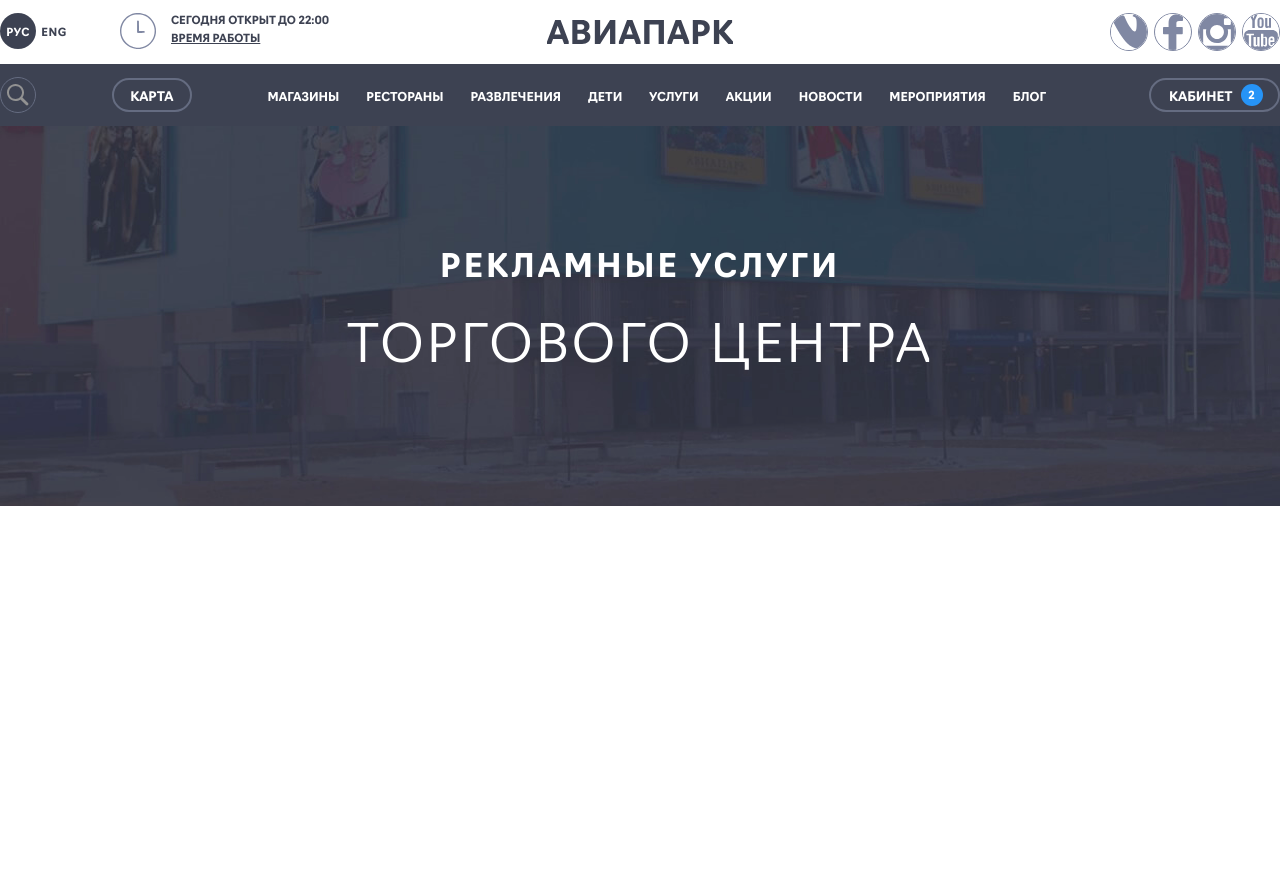
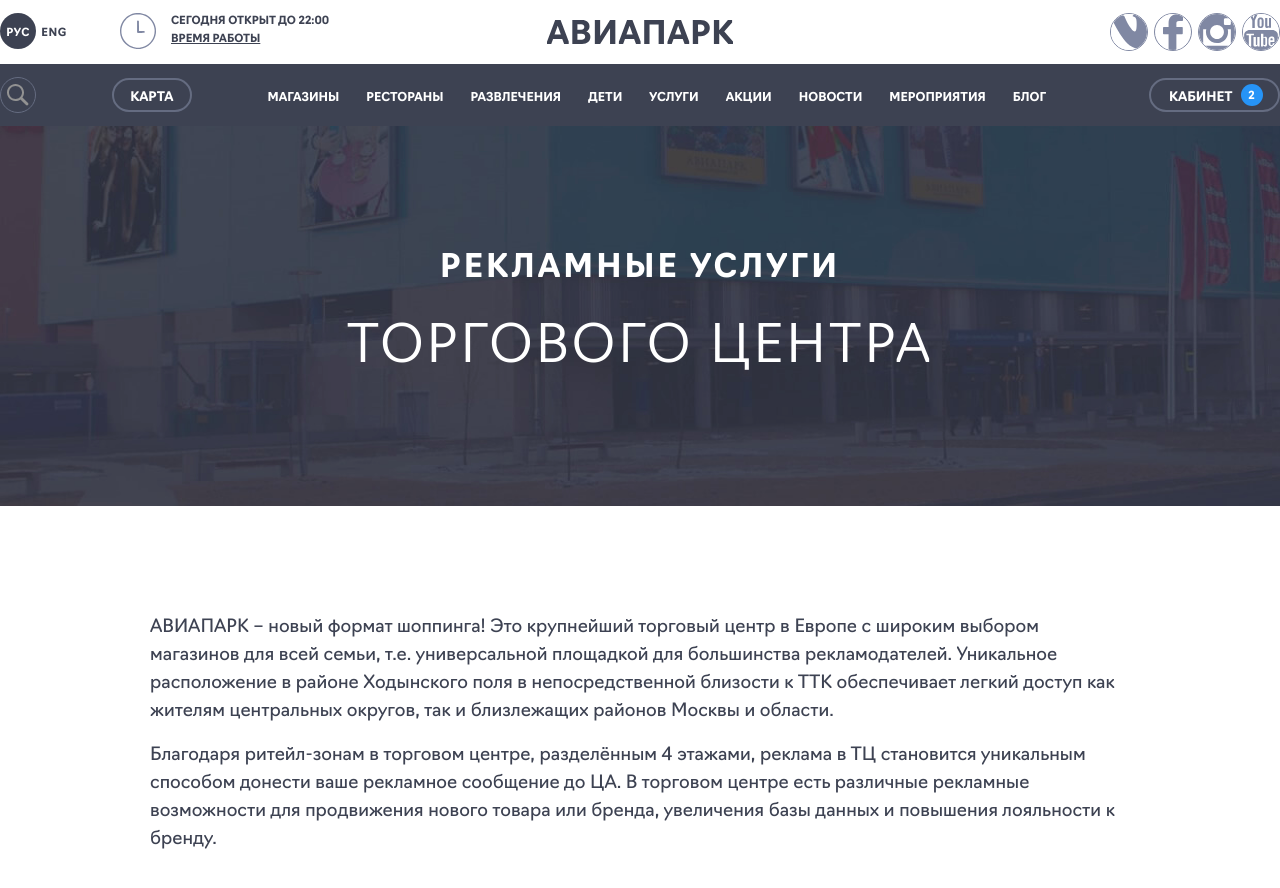
Before and after one commit to reatexpk/elje-test, a React (Create React App) app: page / in a window 1280 px wide. Shown: the top 888 px of the page. Before the commit the page ends 800 px from the top, so only its background shows below. Built offline with nearby package versions, Linux system fonts and the light colour scheme.

Commit message:
Created about block

```diff
--- /dev/null
+++ b/src/About/index.js
@@ -0,0 +1,35 @@
+import React from 'react';
+import styled from 'styled-components';
+
+const StyledAbout = styled.section`
+  margin: 104px 0 64px 0;
+`;
+
+const StyledText = styled.p`
+  max-width: 980px;
+  margin: 16px auto;
+  color: #3d4252;
+  font-size: 18px;
+  font-weight: 400;
+  line-height: 28px;
+`;
+
+const About = () => (
+  <StyledAbout>
+    <StyledText>
+      АВИАПАРК – новый формат шоппинга! Это крупнейший торговый центр в Европе с широким выбором
+      магазинов для всей семьи, т.е. универсальной площадкой для большинства рекламодателей.
+      Уникальное расположение в районе Ходынского поля в непосредственной близости к ТТК
+      обеспечивает легкий доступ как жителям центральных округов, так и близлежащих районов Москвы и
+      области.
+    </StyledText>
+    <StyledText>
+      Благодаря ритейл-зонам в торговом центре, разделённым 4 этажами, реклама в ТЦ становится
+      уникальным способом донести ваше рекламное сообщение до ЦА. В торговом центре есть различные
+      рекламные возможности для продвижения нового товара или бренда, увеличения базы данных и
+      повышения лояльности к бренду.
+    </StyledText>
+  </StyledAbout>
+);
+
+export default About;
--- a/src/App.js
+++ b/src/App.js
@@ -5,6 +5,7 @@
 import Header from './Header/index';
 import Navigation from './Navigation/index';
 import CoverImage from './CoverImage/index';
+import About from './About/index';
 
 const StyledApp = styled.div`
   box-sizing: border-box;
@@ -16,6 +17,7 @@
     <Header />
     <Navigation />
     <CoverImage />
+    <About />
   </StyledApp>
 );
 
```
